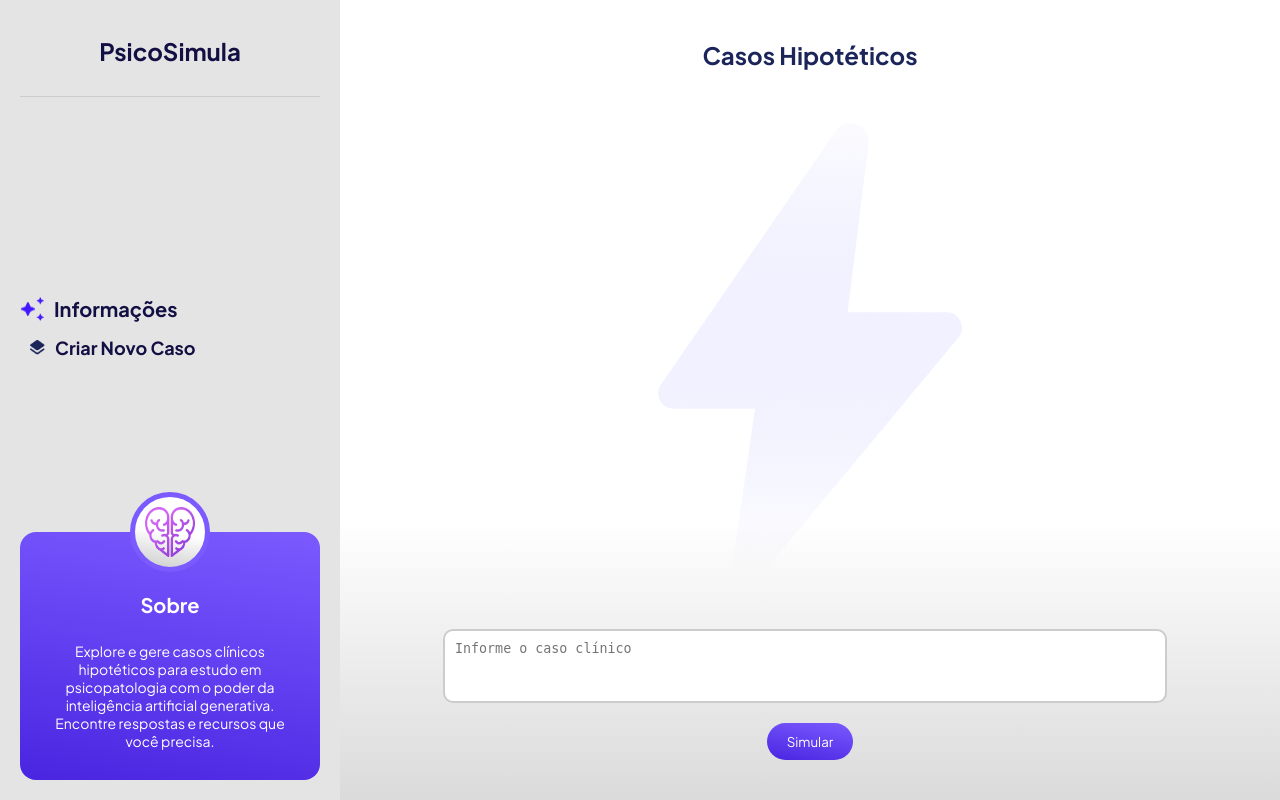
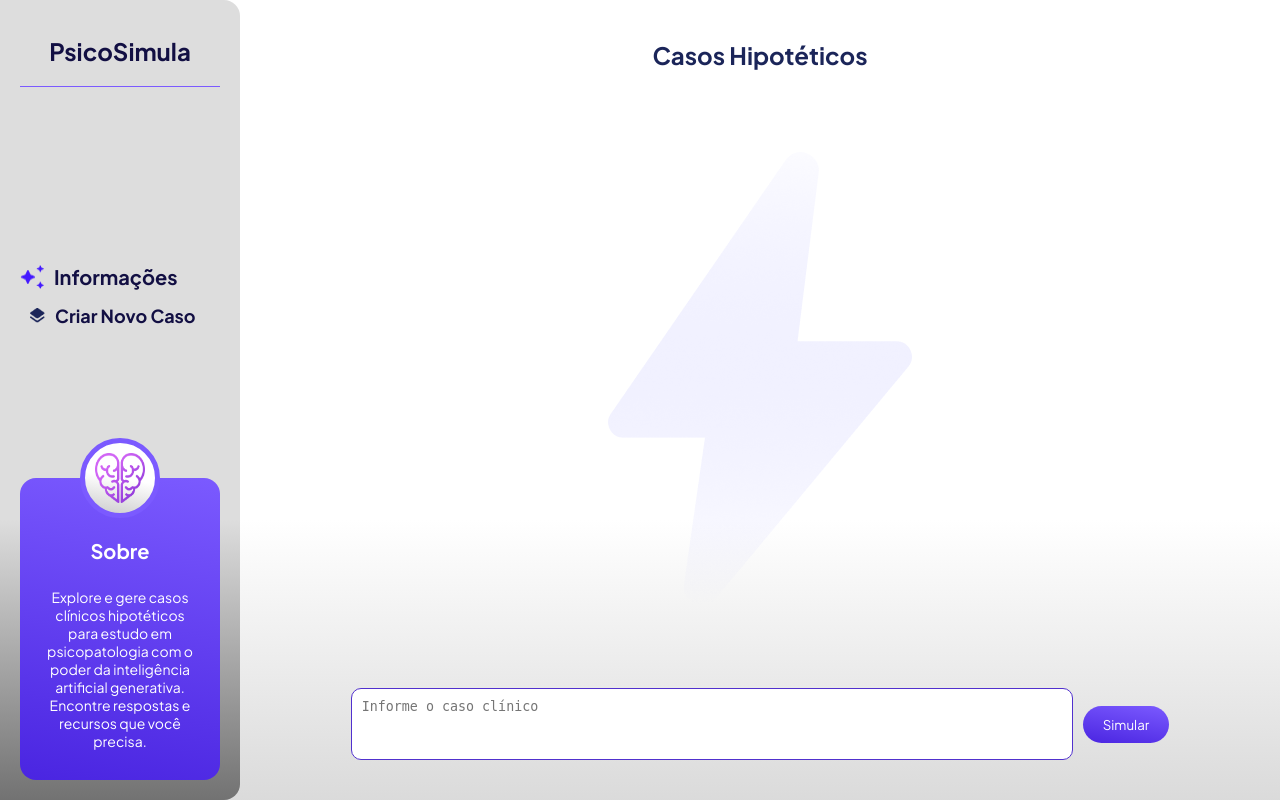
Before and after one commit to HadesKerbecs/TCC, a Django app: page /ferramentaweb/ in a window 1280 px wide. Run offline with Django 5.2, Linux system fonts and the light colour scheme.

Commit message:
Commit12

```diff
--- a/tcc/ferramentaweb/static/ferramentasweb/styles.css
+++ b/tcc/ferramentaweb/static/ferramentasweb/styles.css
@@ -4,6 +4,7 @@ body { /* Corpo da página */
     font-family: 'Plus Jakarta Sans', Arial, sans-serif;
     height: 100vh;
     background: linear-gradient(to bottom, #ffffff 65%, #727272 200%);
+    background-repeat: no-repeat;
     display: flex;
 }
 
@@ -13,9 +14,14 @@ body { /* Corpo da página */
 }
 
 .sidebar { /* Container lateral */
-    background: #E4E4E4;
+    background: linear-gradient(to bottom, #dddddd 65%, #727272 100%);
+    border: 3px dashed red;
+    background-repeat: no-repeat;
+    border-top-right-radius: 16px;
+    border-bottom-right-radius: 16px;
+    border: #b50036;
     padding: 20px;
-    width: 300px;
+    width: 25vh;
     display: flex;
     flex-direction: column;
     justify-content: space-between;
@@ -27,7 +33,7 @@ body { /* Corpo da página */
     color: #120F43;
     font-size: 24px;
     text-align: center;
-    border-bottom: 1px solid #CCCCCC;
+    border-bottom: 1px solid #7B5AFF;
     padding-bottom: 10%;
     width: 100%;
     font-weight: bold;
@@ -137,7 +143,7 @@ body { /* Corpo da página */
     margin-bottom: auto;
 }
 
-.input-container { /* Container do input */
+.input-container { /* Container do input e botão */
     display: flex;
     align-items: center;
     margin-top: auto;
@@ -155,16 +161,14 @@ body { /* Corpo da página */
     resize: none;
     min-height: 50px;
     max-height: 200px;
+    border: 1px solid #5131ce;
 }
 
-.button-container { /* Container do botão */
+.button-container {
     display: flex;
-    justify-content: center;
-    width: 100%;
-    margin-bottom: 20px;
-    position: relative;
-    z-index: 3;
+    align-items: center;
 }
+
 
 .button-container button { /* Botão Simular */
     padding: 10px 20px;
@@ -175,16 +179,41 @@ body { /* Corpo da página */
     cursor: pointer;
     font-family: 'Plus Jakarta Sans', Arial, sans-serif;
     transition: background-color 0.3s ease;
+    position: relative;
     z-index: 4;
 }
 
 .button-container button:hover { /* Efeito ao passar o mouse no botão */
-    background-color: #b50036;
+    background: linear-gradient(190deg, #917eff, #553fd6);
     outline: 2px solid #FFF;
 }
 
 .button-container button:active { /* Efeito ao clicar no botão */
-    background-color: #2E007A;
+    background: linear-gradient(190deg, #553fd6, #281880);
+}
+
+.hidden {
+    display: none;
+}
+
+#result-box { /* Caixa de resultado fixa e centralizada */
+    position: absolute;
+    top: 10%; /* Posição inicial do topo da caixa de resultado */
+    left: 50%;
+    transform: translate(-55%, 0);
+    width: 42%;
+    background: white;
+    box-shadow: 0 4px 8px rgba(0, 0, 0, 0.1);
+    border-radius: 10px;
+    padding: 20px;
+    z-index: 1000;
+    overflow-y: auto; /* Adiciona barra de rolagem, se necessário */
+    max-height: 80vh;
+}
+
+.result-image { /* Icone do Resultado */
+    max-width: 25px;
+    height: auto;
 }
 
 @media (max-width: 768px) { /* Responsividade */
--- a/tcc/ferramentaweb/templates/ferramentaweb/index.html
+++ b/tcc/ferramentaweb/templates/ferramentaweb/index.html
@@ -37,11 +37,38 @@
             <img src="{% static 'ferramentasweb/images/Raio.png' %}" alt="Ícone Informações">
             <div class="input-container">
                 <textarea placeholder="Informe o caso clínico"></textarea>
+                <div class="button-container">
+                    <button id="simulate-button" disabled>Simular</button>
+                </div>
             </div>
-            <div class="button-container">
-                <button>Simular</button>
+            <div id="result-box" class="hidden">
+                <div>
+                    <img src="{% static 'ferramentasweb/images/Brilho.png' %}" alt="ícone Resultado" class="result-image"/>
+                </div>
+                <!-- Conteúdo gerado pela API do ChatGPT aparecerá aqui -->
             </div>
         </div>
     </div>
+    <script>
+        document.addEventListener('DOMContentLoaded', function() {
+            const textarea = document.querySelector('.input-container textarea');
+            const button = document.getElementById('simulate-button');
+            const resultBox = document.getElementById('result-box');
+
+            textarea.addEventListener('input', function() {
+                if (textarea.value.trim() !== '') {
+                    button.disabled = false;
+                } else {
+                    button.disabled = true;
+                }
+            });
+
+            button.addEventListener('click', function() {
+                if (textarea.value.trim() !== '') {
+                    resultBox.classList.remove('hidden');
+                }
+            });
+        });
+    </script>
 </body>
 </html>
```
Also changed, not shown: other parts of tcc/ferramentaweb/static/ferramentasweb/styles.css (+11 -22 lines), tcc/ferramentaweb/static/ferramentasweb/images/Brilho.png (added).
